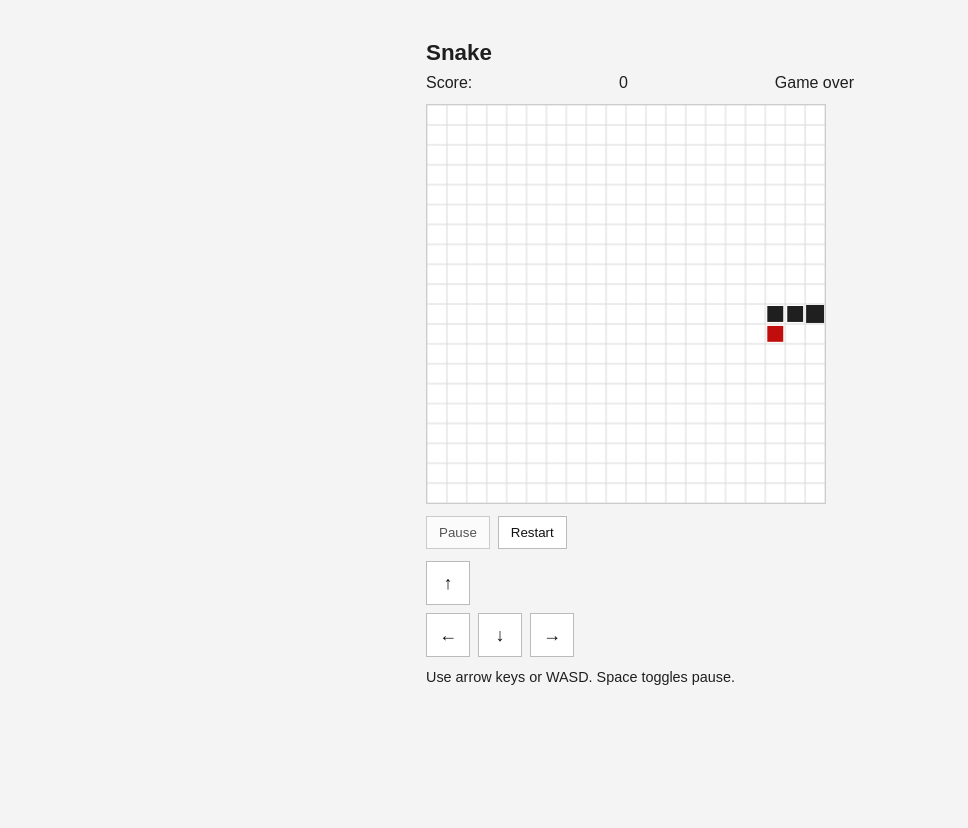
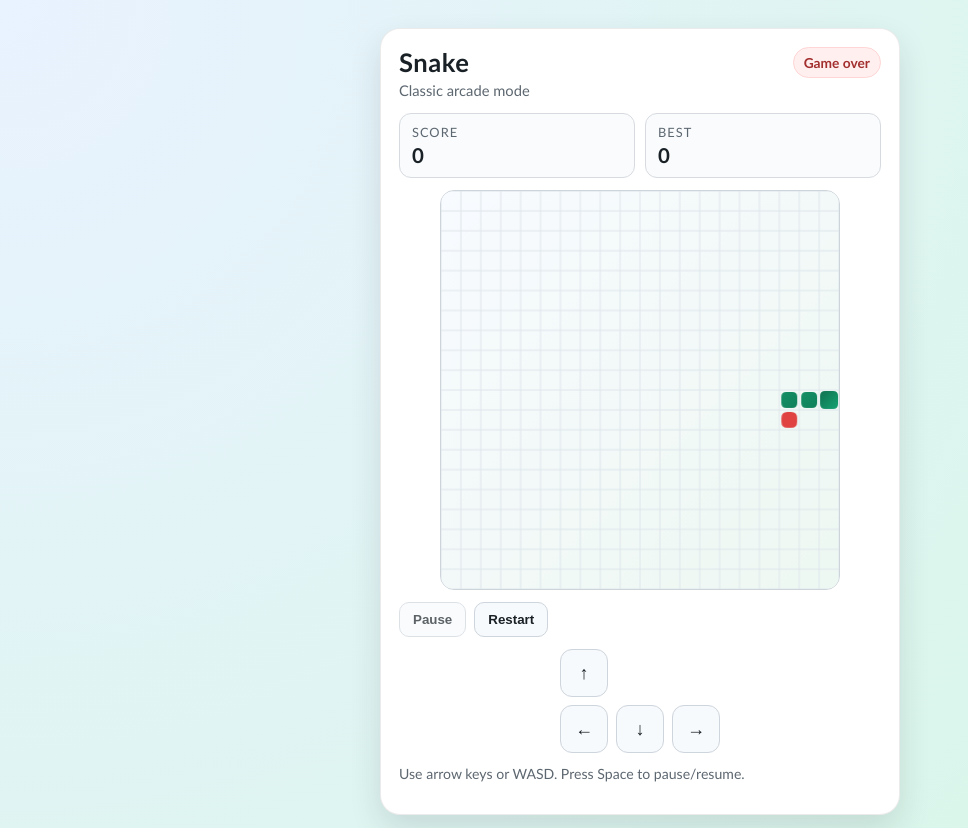
Before and after one commit to KasdevTech/snakegame, a website with bundled scripts: page index.html in a window 1280 px wide. Shown: the whole page, without its empty margins (0-968 px from the left). Before the commit the page ends 800 px from the top, so only its background shows below. Built offline with nearby package versions, Linux system fonts and the light colour scheme.

Commit message:
Enhance Snake UI with polished visuals and best score

```diff
--- a/index.html
+++ b/index.html
@@ -8,11 +8,24 @@
   </head>
   <body>
     <main class="app">
-      <h1>Snake</h1>
-      <p class="meta">
-        Score: <span id="score">0</span>
-        <span id="status">Running</span>
-      </p>
+      <header class="top">
+        <div>
+          <h1>Snake</h1>
+          <p class="subtitle">Classic arcade mode</p>
+        </div>
+        <span class="status" id="status">Running</span>
+      </header>
+
+      <section class="stats">
+        <article class="stat-card">
+          <p class="label">Score</p>
+          <p class="value" id="score">0</p>
+        </article>
+        <article class="stat-card">
+          <p class="label">Best</p>
+          <p class="value" id="best-score">0</p>
+        </article>
+      </section>
 
       <canvas
         id="game"
@@ -35,7 +48,7 @@
         </div>
       </section>
 
-      <p class="help">Use arrow keys or WASD. Space toggles pause.</p>
+      <p class="help">Use arrow keys or WASD. Press Space to pause/resume.</p>
     </main>
     <script type="module" src="./src/main.js"></script>
   </body>
--- a/src/main.js
+++ b/src/main.js
@@ -9,6 +9,7 @@ import {
 const canvas = document.getElementById("game");
 const context = canvas.getContext("2d");
 const scoreEl = document.getElementById("score");
+const bestScoreEl = document.getElementById("best-score");
 const statusEl = document.getElementById("status");
 const pauseButton = document.getElementById("pause");
 const restartButton = document.getElementById("restart");
@@ -18,9 +19,30 @@ const CELL_SIZE = 20;
 const TICK_MS = 120;
 
 let state = createInitialState({ width: 20, height: 20 });
+let bestScore = Number(window.localStorage.getItem("snake-best-score") || 0);
+
+function roundedRect(x, y, width, height, radius) {
+  context.beginPath();
+  context.moveTo(x + radius, y);
+  context.lineTo(x + width - radius, y);
+  context.quadraticCurveTo(x + width, y, x + width, y + radius);
+  context.lineTo(x + width, y + height - radius);
+  context.quadraticCurveTo(x + width, y + height, x + width - radius, y + height);
+  context.lineTo(x + radius, y + height);
+  context.quadraticCurveTo(x, y + height, x, y + height - radius);
+  context.lineTo(x, y + radius);
+  context.quadraticCurveTo(x, y, x + radius, y);
+  context.closePath();
+}
 
 function drawGrid(width, height) {
-  context.strokeStyle = "#d9d9d9";
+  const boardGradient = context.createLinearGradient(0, 0, canvas.width, canvas.height);
+  boardGradient.addColorStop(0, "#f8fbff");
+  boardGradient.addColorStop(1, "#eef8f2");
+  context.fillStyle = boardGradient;
+  context.fillRect(0, 0, canvas.width, canvas.height);
+
+  context.strokeStyle = "#dfe6ec";
   context.lineWidth = 1;
   for (let x = 0; x <= width; x += 1) {
     context.beginPath();
@@ -41,36 +63,59 @@ function drawState() {
   drawGrid(state.width, state.height);
 
   if (state.food) {
-    context.fillStyle = "#c20d0d";
-    context.fillRect(
-      state.food.x * CELL_SIZE + 2,
-      state.food.y * CELL_SIZE + 2,
-      CELL_SIZE - 4,
-      CELL_SIZE - 4
+    const pulse = 0.8 + Math.sin(Date.now() / 180) * 0.2;
+    const inset = 3 - pulse;
+    context.fillStyle = "#e04242";
+    roundedRect(
+      state.food.x * CELL_SIZE + inset,
+      state.food.y * CELL_SIZE + inset,
+      CELL_SIZE - inset * 2,
+      CELL_SIZE - inset * 2,
+      6
     );
+    context.fill();
   }
 
-  context.fillStyle = "#1f1f1f";
   state.snake.forEach((segment, index) => {
-    context.fillRect(
-      segment.x * CELL_SIZE + (index === 0 ? 1 : 2),
-      segment.y * CELL_SIZE + (index === 0 ? 1 : 2),
-      CELL_SIZE - (index === 0 ? 2 : 4),
-      CELL_SIZE - (index === 0 ? 2 : 4)
+    const isHead = index === 0;
+    const inset = isHead ? 1 : 2;
+    const size = isHead ? CELL_SIZE - 2 : CELL_SIZE - 4;
+    const gradient = context.createLinearGradient(
+      segment.x * CELL_SIZE,
+      segment.y * CELL_SIZE,
+      segment.x * CELL_SIZE + CELL_SIZE,
+      segment.y * CELL_SIZE + CELL_SIZE
     );
+    gradient.addColorStop(0, isHead ? "#0f704f" : "#159167");
+    gradient.addColorStop(1, isHead ? "#14a573" : "#0f7f59");
+    context.fillStyle = gradient;
+    roundedRect(segment.x * CELL_SIZE + inset, segment.y * CELL_SIZE + inset, size, size, 5);
+    context.fill();
   });
 
   scoreEl.textContent = String(state.score);
+  bestScore = Math.max(bestScore, state.score);
+  bestScoreEl.textContent = String(bestScore);
+  window.localStorage.setItem("snake-best-score", String(bestScore));
   if (state.gameOver) {
     statusEl.textContent = "Game over";
+    statusEl.style.background = "#ffefef";
+    statusEl.style.borderColor = "#ffd5d5";
+    statusEl.style.color = "#a32f2f";
     pauseButton.disabled = true;
     pauseButton.textContent = "Pause";
   } else if (state.paused) {
     statusEl.textContent = "Paused";
+    statusEl.style.background = "#fff8e5";
+    statusEl.style.borderColor = "#ffebbc";
+    statusEl.style.color = "#8d6700";
     pauseButton.disabled = false;
     pauseButton.textContent = "Resume";
   } else {
     statusEl.textContent = "Running";
+    statusEl.style.background = "#ebfaf3";
+    statusEl.style.borderColor = "#c8e6da";
+    statusEl.style.color = "#0a6d4a";
     pauseButton.disabled = false;
     pauseButton.textContent = "Pause";
   }
--- a/styles.css
+++ b/styles.css
@@ -2,36 +2,101 @@
   box-sizing: border-box;
 }
 
+:root {
+  --bg-a: #e9f2ff;
+  --bg-b: #d7f7e7;
+  --panel: #ffffff;
+  --text: #192126;
+  --muted: #5d6770;
+  --line: #d7dbe0;
+  --accent: #0d8b5f;
+  --accent-dark: #0a6d4a;
+}
+
 body {
   margin: 0;
-  font-family: sans-serif;
-  color: #1f1f1f;
-  background: #f4f4f4;
+  min-height: 100vh;
+  font-family: "Trebuchet MS", "Segoe UI", sans-serif;
+  color: var(--text);
+  background: radial-gradient(circle at top left, var(--bg-a), var(--bg-b));
 }
 
 .app {
-  max-width: 460px;
-  margin: 24px auto;
-  padding: 16px;
+  max-width: 520px;
+  margin: 28px auto;
+  padding: 18px;
+  border: 1px solid rgba(0, 0, 0, 0.08);
+  border-radius: 20px;
+  background: var(--panel);
+  box-shadow: 0 14px 32px rgba(25, 33, 38, 0.12);
+}
+
+.top {
+  display: flex;
+  align-items: flex-start;
+  justify-content: space-between;
+  gap: 12px;
 }
 
 h1 {
-  margin: 0 0 8px;
-  font-size: 1.4rem;
+  margin: 0;
+  font-size: 1.6rem;
+  letter-spacing: 0.02em;
 }
 
-.meta {
+.subtitle {
+  margin: 4px 0 0;
+  color: var(--muted);
+  font-size: 0.92rem;
+}
+
+.status {
+  padding: 6px 10px;
+  border-radius: 999px;
+  border: 1px solid #c8e6da;
+  background: #ebfaf3;
+  color: var(--accent-dark);
+  font-size: 0.86rem;
+  font-weight: 700;
+}
+
+.stats {
   display: flex;
-  justify-content: space-between;
-  margin: 0 0 12px;
+  gap: 10px;
+  margin: 14px 0 12px;
+}
+
+.stat-card {
+  flex: 1;
+  padding: 10px 12px;
+  border: 1px solid var(--line);
+  border-radius: 12px;
+  background: #f9fbfc;
+}
+
+.label {
+  margin: 0;
+  color: var(--muted);
+  font-size: 0.8rem;
+  text-transform: uppercase;
+  letter-spacing: 0.08em;
+}
+
+.value {
+  margin: 3px 0 0;
+  font-size: 1.28rem;
+  font-weight: 700;
 }
 
 #game {
   display: block;
   width: 100%;
   max-width: 400px;
-  border: 1px solid #cccccc;
-  background: #ffffff;
+  margin: 0 auto;
+  border: 1px solid #cdd4da;
+  border-radius: 14px;
+  background: #f5f8fb;
+  box-shadow: inset 0 1px 0 rgba(255, 255, 255, 0.9);
 }
 
 .controls {
@@ -41,11 +106,24 @@ h1 {
 }
 
 button {
-  padding: 8px 12px;
-  border: 1px solid #bbbbbb;
-  background: #ffffff;
-  color: #111111;
+  padding: 9px 13px;
+  border: 1px solid #ced5dc;
+  border-radius: 10px;
+  background: #f7fafc;
+  color: var(--text);
+  font-weight: 600;
   cursor: pointer;
+  transition: background-color 0.15s ease, border-color 0.15s ease,
+    transform 0.1s ease;
+}
+
+button:hover {
+  background: #ecf3f9;
+  border-color: #bec7d0;
+}
+
+button:active {
+  transform: translateY(1px);
 }
 
 button:disabled {
@@ -56,12 +134,15 @@ button:disabled {
 .touch-controls {
   margin-top: 12px;
   width: fit-content;
+  margin-left: auto;
+  margin-right: auto;
 }
 
 .touch-controls button {
-  width: 44px;
-  height: 44px;
+  width: 48px;
+  height: 48px;
   font-size: 18px;
+  border-radius: 12px;
 }
 
 .middle-row {
@@ -72,5 +153,21 @@ button:disabled {
 
 .help {
   margin-top: 12px;
-  font-size: 0.9rem;
+  font-size: 0.88rem;
+  color: var(--muted);
 }
+
+@media (max-width: 520px) {
+  .app {
+    margin: 12px;
+    padding: 14px;
+  }
+
+  h1 {
+    font-size: 1.38rem;
+  }
+
+  .stats {
+    margin-top: 12px;
+  }
+}
```
